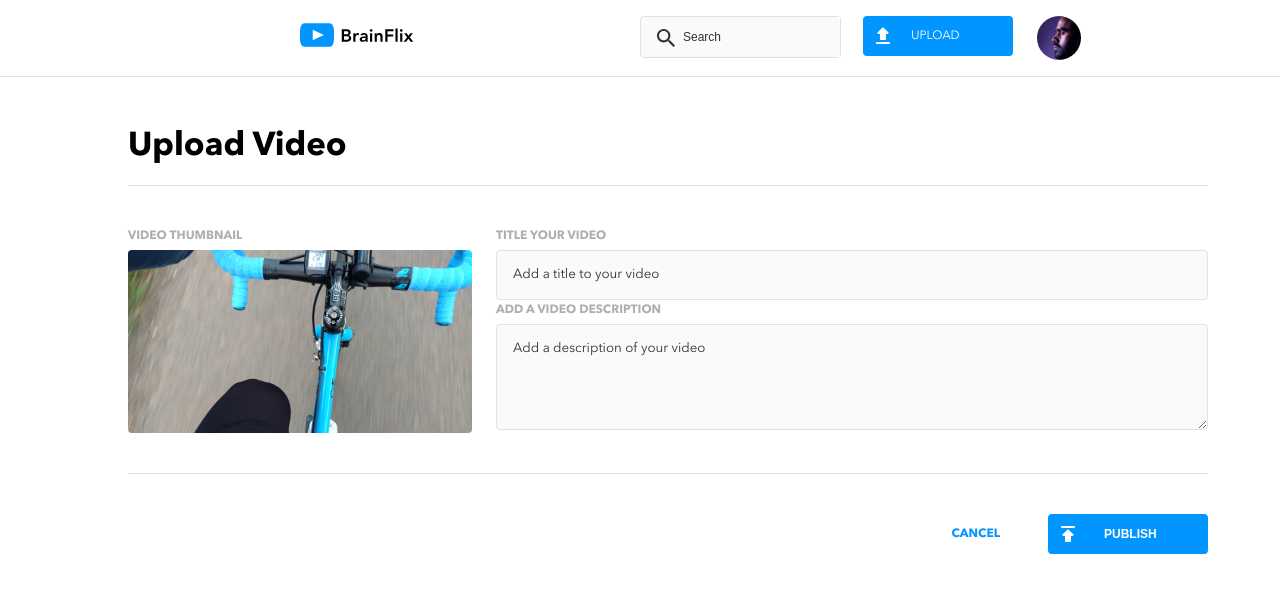
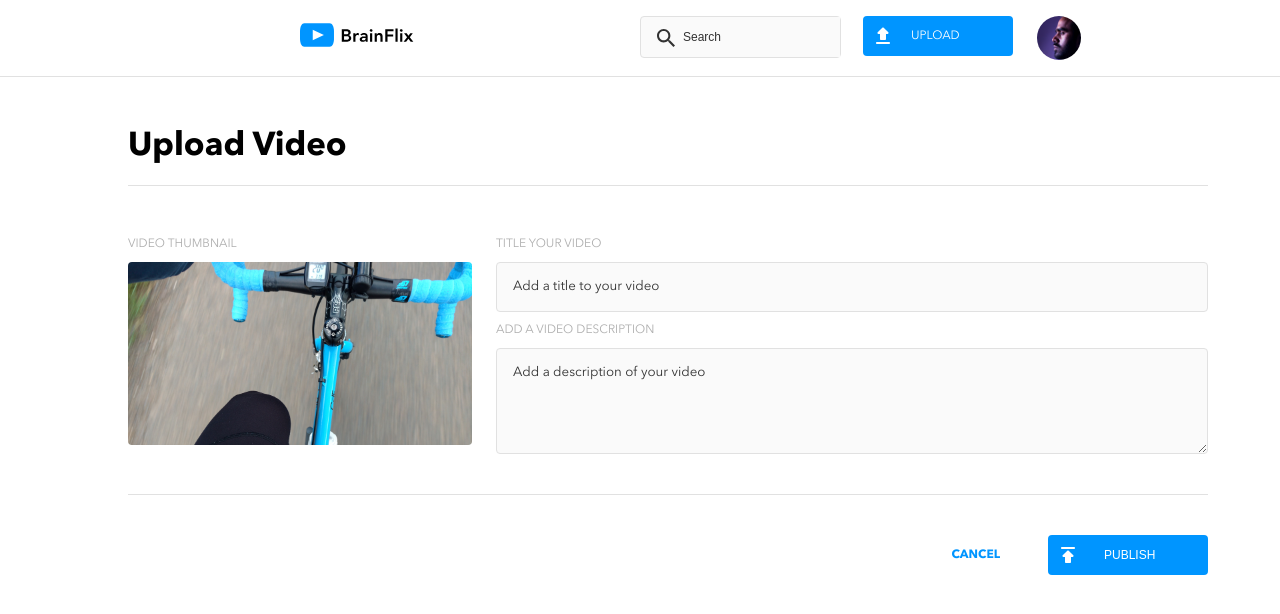
Before and after one commit to asthavohra/astha-vohra-brainflix, a React (Create React App) app: page /videoupload in a window 1280 px wide. Shown: the top 614 px of the page. Built offline with nearby package versions, Linux system fonts and the light colour scheme.

Commit message:
changed font-weight and label padding for videouploadpage

```diff
--- a/src/pages/VideoUploadPage/VideoUploadPage.scss
+++ b/src/pages/VideoUploadPage/VideoUploadPage.scss
@@ -102,7 +102,8 @@
 
   &__label {
     @include label;
-    margin-bottom: $padding/2;
+    padding: 0.5rem 0;
+    font-weight: 400;
   }
 
   &__input-img {
@@ -162,6 +163,7 @@
     @include button-mobile;
     margin-bottom: $padding * 3;
     cursor: pointer;
+    font-weight: 400;
 
     @media (min-width: 768px) {
       @include button-desktop;
```
